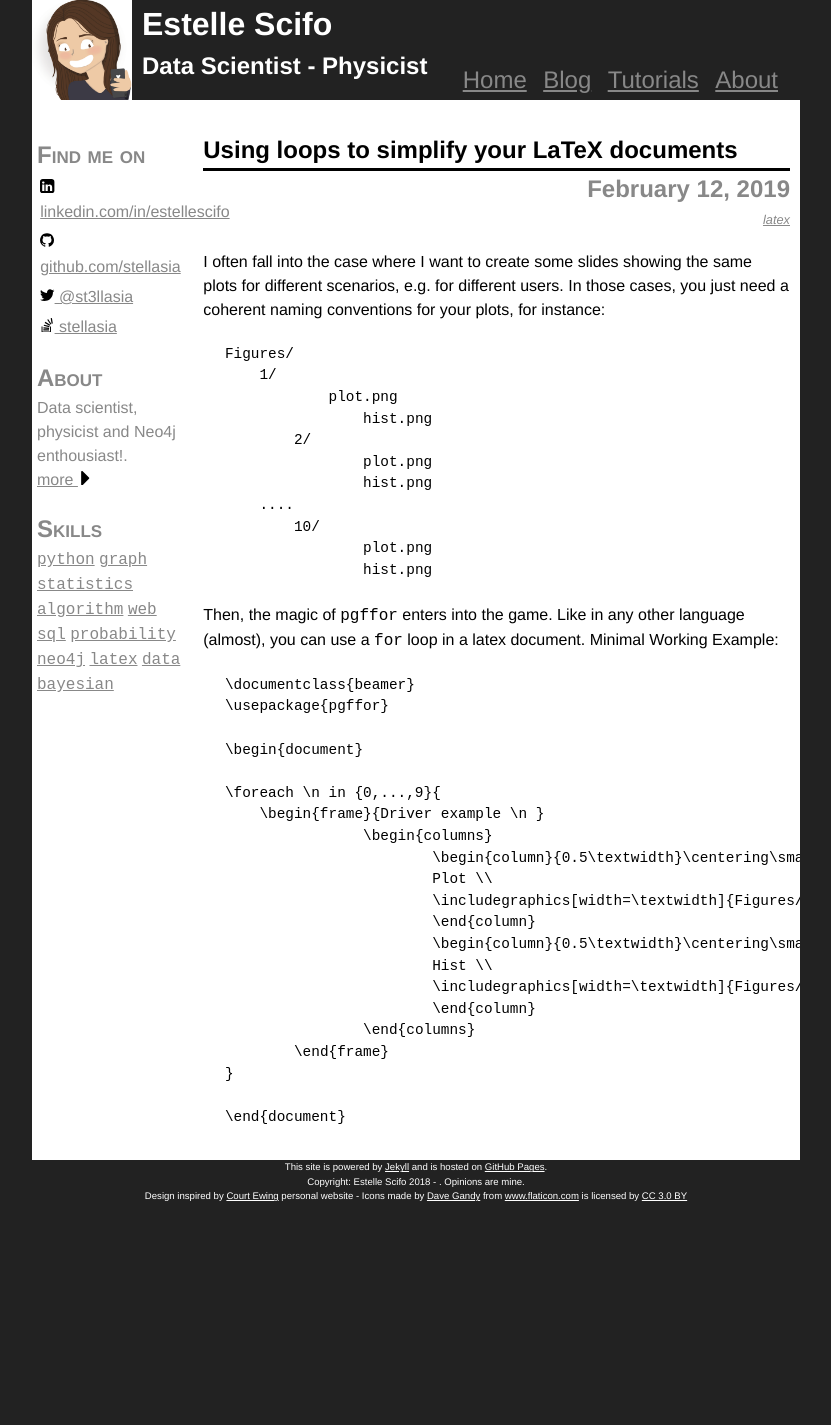
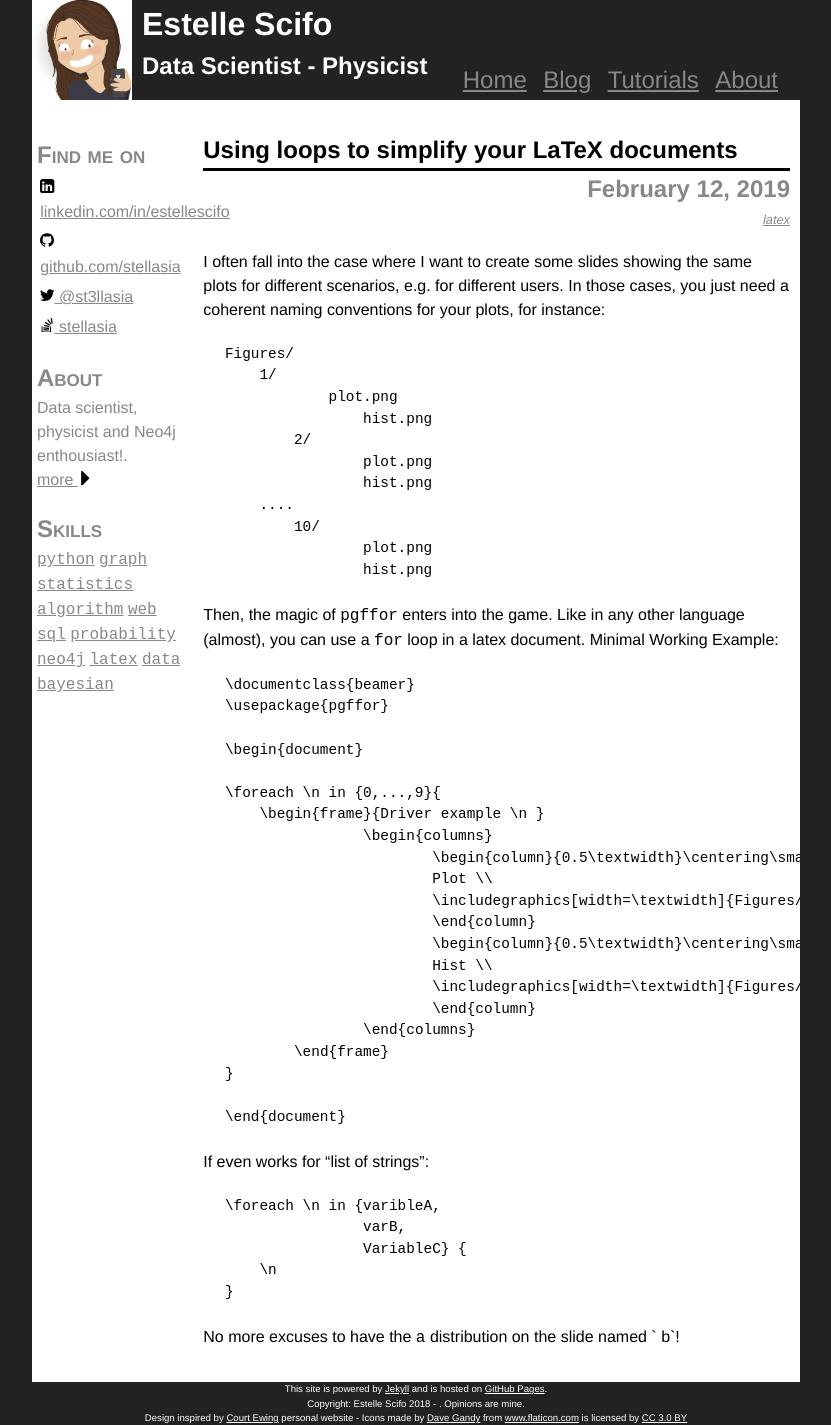
Before and after one commit to stellasia/stellasia.github.io, a Jekyll site: the page built from _posts/2019-02-12-latex-loop.md, in a window 1280 px wide. Shown: the whole page, without its empty margins (224-1055 px from the left). Built offline with Jekyll 4.4.1, drawn with Linux system fonts in a browser that asks for light colours; before the commit the page ends 1204 px from its top, so only the background shows below that.

Commit message:
Latex for loops with strings

```diff
--- a/_posts/2019-02-12-latex-loop.md
+++ b/_posts/2019-02-12-latex-loop.md
@@ -43,3 +43,13 @@ Then, the magic of `pgffor` enters into the game. Like in any other language (al
 	}
 
 	\end{document}
+
+If even works for "list of strings":
+
+    \foreach \n in {varibleA,
+                    varB,
+                    VariableC} {
+        \n
+    }
+
+No more excuses to have the `a` distribution on the slide named ` b`!
```
